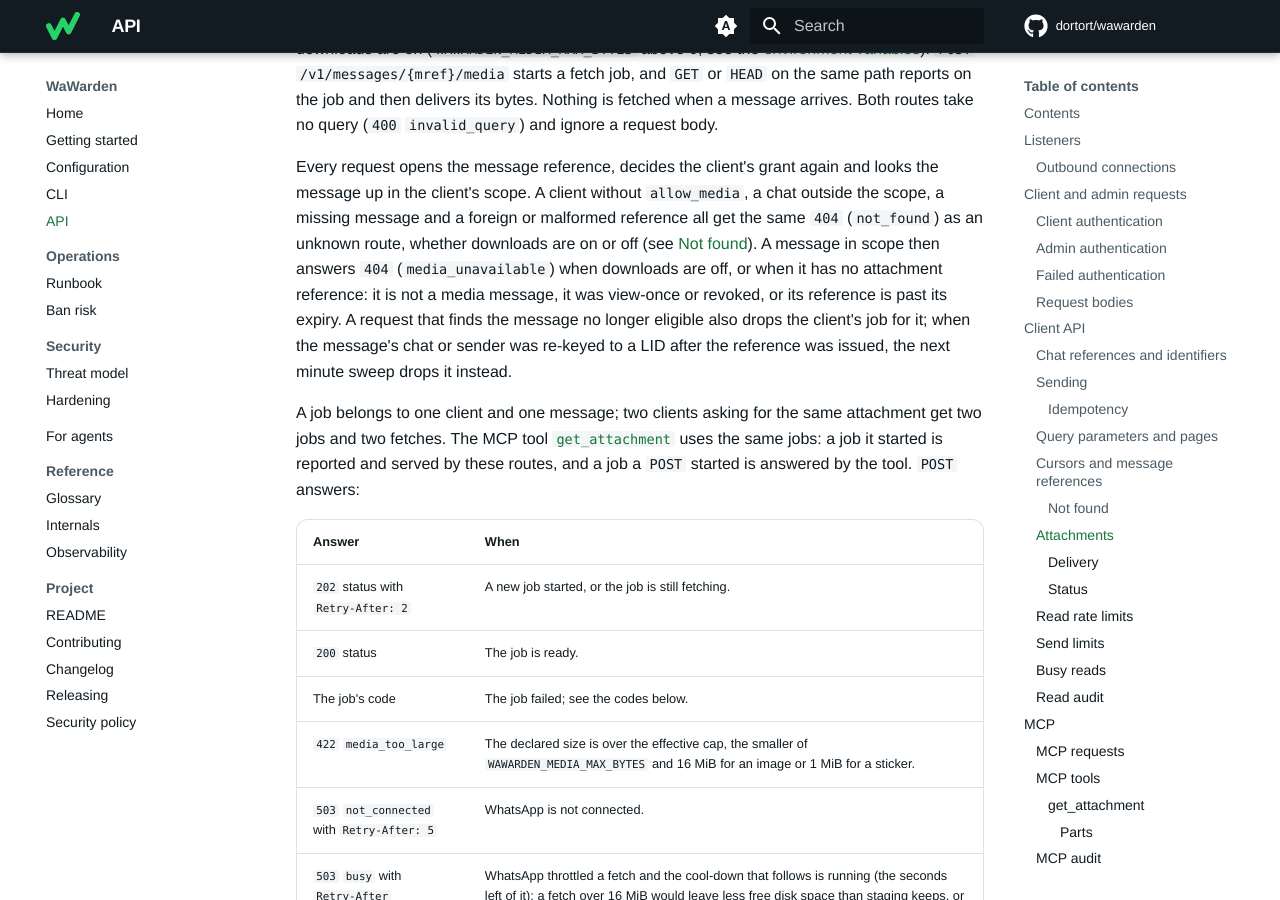
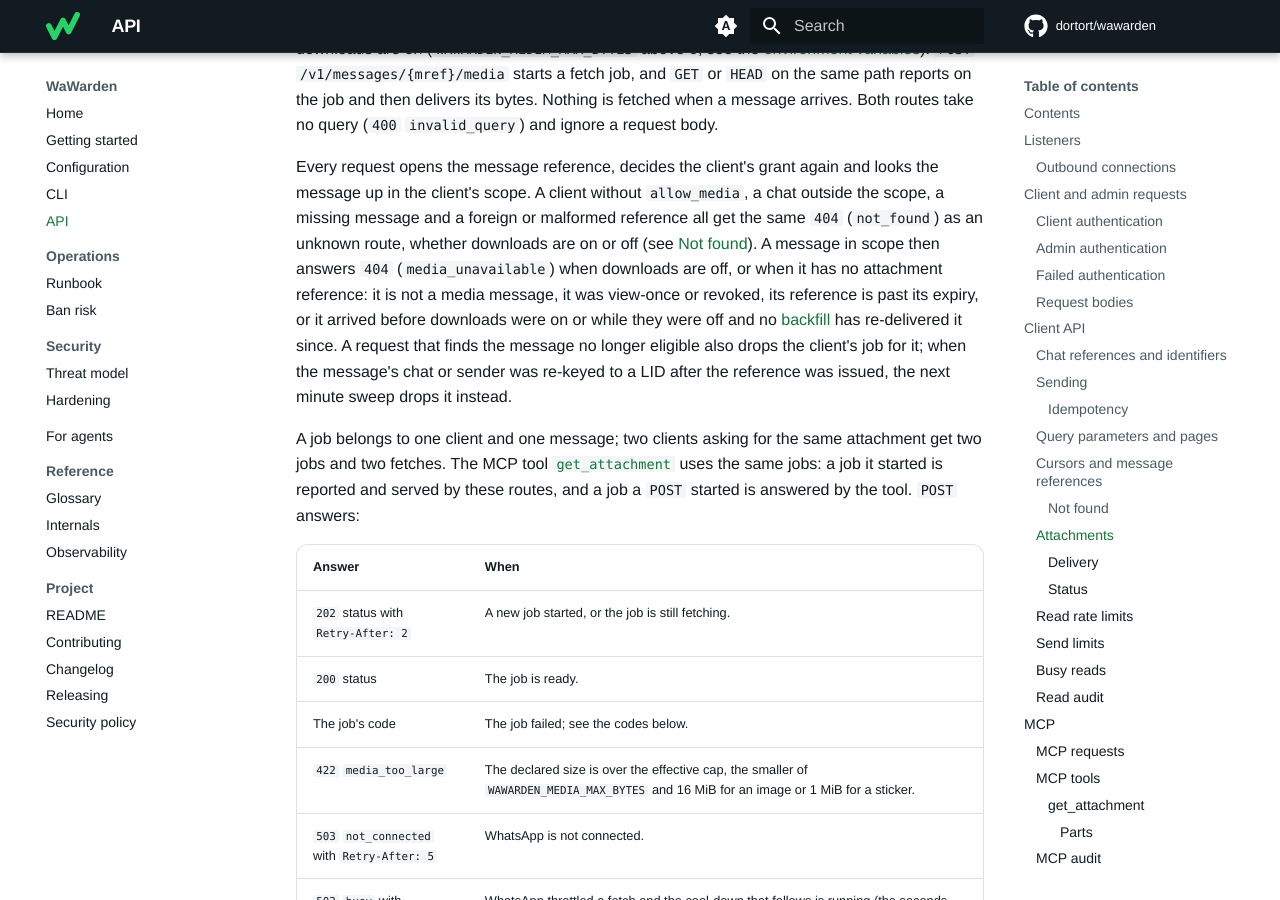
Before and after one commit to dortort/wawarden, an MkDocs documentation site: the page built from docs/api.md, in a window 1280 px wide and 900 px high, scrolled down 14377 px. Built offline with MkDocs 1.6.1 and Material for MkDocs 9.7.7, drawn with Linux system fonts in a browser that asks for light colours; comment, search, counter and statistics services are not loaded.

Commit message:
docs(api): list a missing reference among the reasons for media_unavailable
The Attachments section gave a closed list of why a message in scope has no
reference. An attachment that arrived before downloads were on, or while they
were off, was missing from it, although the 1.3.0 notes say the API
reference covers that case.

Co-Authored-By: Claude Opus 5.5 <noreply@anthropic.com>
Co-Authored-By: Claude Fable 5.1 <noreply@anthropic.com>

```diff
--- a/docs/api.md
+++ b/docs/api.md
@@ -548,7 +548,9 @@ malformed reference all get the same `404` (`not_found`) as an unknown route,
 whether downloads are on or off (see [Not found](#not-found)). A message in
 scope then answers `404` (`media_unavailable`) when downloads are off, or when
 it has no attachment reference: it is not a media message, it was view-once or
-revoked, or its reference is past its expiry. A request that finds the message
+revoked, its reference is past its expiry, or it arrived before downloads were
+on or while they were off and no [backfill](#backfill-requests) has
+re-delivered it since. A request that finds the message
 no longer eligible also drops the client's job for it; when the message's chat
 or sender was re-keyed to a LID after the reference was issued, the next minute
 sweep drops it instead.
```
